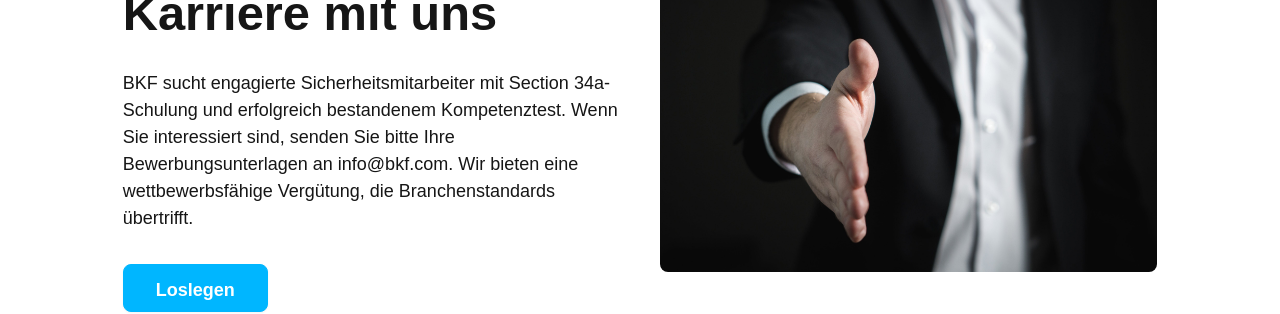
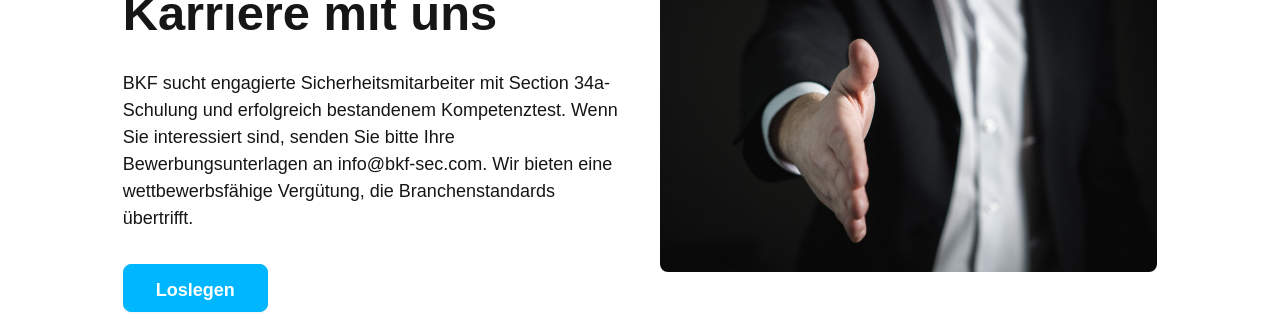
Before and after one commit to Gorangmad/Bilal, a React (Vite) app: page /career in a window 1280 px wide. Shown: the part 292-606 px from the top of the page. Built offline with nearby package versions, Linux system fonts and the light colour scheme.

Commit message:
Update CareerSection.jsx

```diff
--- a/src/components/CareerSection/CareerSection.jsx
+++ b/src/components/CareerSection/CareerSection.jsx
@@ -8,7 +8,7 @@ const CareerSection = () => {
       <AboutCardLeft
         image={HandShakeImage}
         title="Starten Sie Ihre Karriere mit uns"
-        description="BKF sucht engagierte Sicherheitsmitarbeiter mit Section 34a-Schulung und erfolgreich bestandenem Kompetenztest. Wenn Sie interessiert sind, senden Sie bitte Ihre Bewerbungsunterlagen an info@bkf.com. Wir bieten eine wettbewerbsfähige Vergütung, die Branchenstandards übertrifft."
+        description="BKF sucht engagierte Sicherheitsmitarbeiter mit Section 34a-Schulung und erfolgreich bestandenem Kompetenztest. Wenn Sie interessiert sind, senden Sie bitte Ihre Bewerbungsunterlagen an info@bkf-sec.com. Wir bieten eine wettbewerbsfähige Vergütung, die Branchenstandards übertrifft."
       />
     </div>
   );
```
